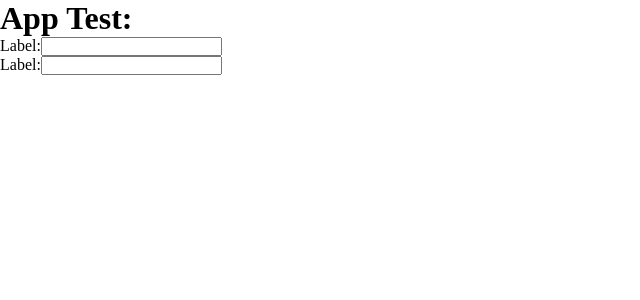
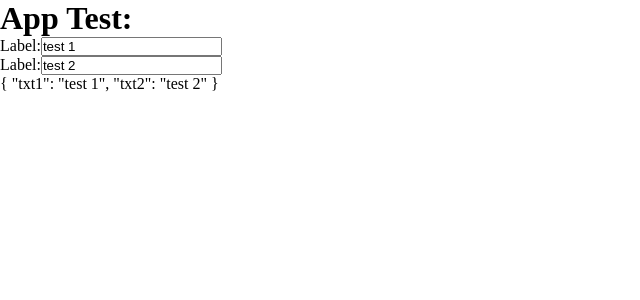
Before and after one commit to panahi-projects/vue-dube, a Vue app: page / in a window 1280 px wide. Shown: the top 300 px of the page, without its empty margins (0-640 px from the left). Built offline with nearby package versions, Linux system fonts and the light colour scheme.

Commit message:
Issue:#6 Feat:Two-way binding
Establishing a basic two-way binding for the existing fields.
Added files:
- src/mixins/abstractComponent.ts

```diff
--- a/src/App.vue
+++ b/src/App.vue
@@ -1,25 +1,32 @@
 <script setup lang="ts">
+import { ref } from 'vue';
 import { DynamicBuilder } from '.';
-const schema = {
+
+const schema = ref<any>({
   fieldId: 'schema1',
   fields: [
     {
       fieldId: '1',
       fieldType: 'Textbox',
       label: 'Text 1',
-      model: 'txt1'
+      model: 'txt1',
+      inputType: 'text'
     },
     {
       fieldId: '2',
       fieldType: 'Textbox',
       label: 'Text 2',
-      model: 'txt2'
+      model: 'txt2',
+      inputType: 'text'
     }
   ]
-};
-const model = {
-  txt1: '',
-  txt2: ''
+});
+const model = ref<any>({
+  txt1: 'test 1',
+  txt2: 'test 2'
+});
+const onModelUpdated = (newVal: any, modelName: any) => {
+  model.value[modelName] = newVal;
 };
 </script>
 
@@ -28,7 +35,8 @@ const model = {
     <h1>App Test:</h1>
     <main>
       <!-- components for test goes here -->
-      <DynamicBuilder :schema="schema" :model="model"></DynamicBuilder>
+      <DynamicBuilder :schema="schema" :model="model" @model-updated="onModelUpdated"></DynamicBuilder>
+      <div>{{ model }}</div>
     </main>
   </div>
 </template>
--- a/src/components/Dube.vue
+++ b/src/components/Dube.vue
@@ -1,8 +1,21 @@
-<script setup lang="ts">
-import { PropType } from 'vue';
-import { FieldGroup } from './';
+<script lang="ts">
+import { PropType, defineComponent } from 'vue';
+// import { FieldGroup } from './';
 import { IModel, ISchema } from '@/interfaces';
-const props = defineProps({
+import FieldGroup from './FieldGroup.vue';
+// const props = defineProps({
+//   schema: {
+//     type: Object as PropType<ISchema>,
+//     require: true
+//   },
+//   model: {
+//     type: Object as PropType<IModel>,
+//     require: true
+//   }
+// });
+
+export default defineComponent({
+  props: {
     schema: {
       type: Object as PropType<ISchema>,
       require: true
@@ -11,10 +24,18 @@ const props = defineProps({
       type: Object as PropType<IModel>,
       require: true
     }
+  },
+  emits: ['model-updated'],
+  components: { FieldGroup },
+  methods: {
+    onModelUpdated(newValue: any, model: string) {
+      this.$emit('model-updated', newValue, model);
+    }
+  }
 });
 </script>
 <template>
   <div class="dube" :data-cy-id="schema?.fieldId" data-cy-class="dube">
-    <FieldGroup :schema="schema" :model="model"></FieldGroup>
+    <FieldGroup :schema="schema" :model="model" @model-updated="onModelUpdated"></FieldGroup>
   </div>
 </template>
--- a/src/components/FieldContainer.vue
+++ b/src/components/FieldContainer.vue
@@ -15,7 +15,7 @@ export default defineComponent({
       default: {}
     }
   }, //end props
-
+  emits: ['model-updated'],
   setup(props) {
     let dynamicComponent = shallowRef<any>(null);
 
@@ -43,7 +43,12 @@ export default defineComponent({
     return {
       dynamicComponent
     };
-  } //end setup
+  }, //end setup
+  methods: {
+    onModelUpdated(newValue: any, model: string) {
+      this.$emit('model-updated', newValue, model);
+    }
+  }
 }); //end defineComponent
 </script>
 <template>
@@ -54,6 +59,7 @@ export default defineComponent({
       :is="dynamicComponent"
       :model="model"
       :schema="fieldSchema"
+      @model-updated="onModelUpdated"
     ></component>
   </div>
 </template>
--- a/src/components/FieldGroup.vue
+++ b/src/components/FieldGroup.vue
@@ -1,10 +1,11 @@
-<script setup lang="ts">
-import { PropType, computed } from 'vue';
+<script lang="ts">
+import { PropType, computed, defineComponent } from 'vue';
 import FieldContainer from './FieldContainer.vue';
 import { forEach, isFunction, isNil } from 'lodash';
 import { IModel, ISchema, TField } from '@/interfaces';
 
-const props = defineProps({
+export default defineComponent({
+  props: {
     schema: {
       type: Object as PropType<ISchema>,
       require: true
@@ -14,10 +15,12 @@ const props = defineProps({
       require: true
     },
     multiple: Boolean
-});
-
-const fields = computed(() => {
-  const vm = props;
+  },
+  emits: ['model-updated'],
+  components: { FieldContainer },
+  computed: {
+    fields() {
+      const vm = this;
       const res: Array<TField> = [];
       if (vm.schema && vm.schema.fields) {
         forEach(vm.schema.fields, (field: TField) => {
@@ -26,20 +29,68 @@ const fields = computed(() => {
       }
 
       return res;
-});
+    }
+  },
 
-//METHODS:
-const fieldVisible = (field: TField) => {
-  if (isFunction(field.visible)) return field.visible.call(this, props.model, field, props.schema, this);
+  methods: {
+    fieldVisible(field: TField) {
+      const vm = this;
+      if (isFunction(field.visible)) return field.visible.call(vm, vm.model, field, vm.schema, vm);
       if (isNil(field.visible)) return true;
 
       return field.visible;
-};
+    },
+    onModelUpdated(newValue: any, model: string) {
+      this.$emit('model-updated', newValue, model);
+    }
+  }
+});
+
+// const props = defineProps({
+//   schema: {
+//     type: Object as PropType<ISchema>,
+//     require: true
+//   },
+//   model: {
+//     type: Object as PropType<IModel>,
+//     require: true
+//   },
+//   multiple: Boolean
+// });
+
+// const fields = computed(() => {
+//   const vm = props;
+//   const res: Array<TField> = [];
+//   if (vm.schema && vm.schema.fields) {
+//     forEach(vm.schema.fields, (field: TField) => {
+//       if (!vm.multiple || field.multi === true) res.push(field);
+//     });
+//   }
+
+//   return res;
+// });
+
+// //METHODS:
+// const fieldVisible = (field: TField) => {
+//   if (isFunction(field.visible)) return field.visible.call(this, props.model, field, props.schema, this);
+//   if (isNil(field.visible)) return true;
+
+//   return field.visible;
+// };
+// const onModelUpdated = (newValue: any, model: string) => {
+//   console.log(newValue, model);
+// };
 </script>
 <template>
   <div class="dube-field-group">
     <template v-for="(field, idx) in fields">
-      <FieldContainer :key="`${idx}`" v-if="fieldVisible(field)" :fieldSchema="field" :model="model"></FieldContainer>
+      <FieldContainer
+        :key="`${idx}`"
+        v-if="fieldVisible(field)"
+        :fieldSchema="field"
+        :model="model"
+        @model-updated="onModelUpdated"
+      ></FieldContainer>
     </template>
   </div>
 </template>
--- a/src/components/fields/fieldTextbox.vue
+++ b/src/components/fields/fieldTextbox.vue
@@ -1,9 +1,31 @@
-<script setup lang="ts">
-let value = '';
+<script lang="ts">
+import abstractComponent from '@/mixins/abstractComponent';
+import { isNumber } from 'lodash';
+import { defineComponent, ref } from 'vue';
+export default defineComponent({
+  mixins: [abstractComponent],
+  setup() {
+    return {};
+  },
+  methods: {
+    onInput($event: any) {
+      let value = $event.target.value;
+      switch (this.schema.inputType.toLowerCase()) {
+        case 'number':
+        case 'range':
+          if (isNumber(parseFloat($event.target.value))) {
+            value = parseFloat($event.target.value);
+          }
+          break;
+      }
+      this.value = value;
+    }
+  }
+});
 </script>
 <template>
   <div class="my-textbox">
     <label for="sampleText">Label:</label>
-    <input id="sampleText" type="text" name="sampleTextbox" v-model="value" />
+    <input id="sampleText" type="text" name="sampleTextbox" @input="onInput" :value="value" />
   </div>
 </template>
--- a/src/interfaces/index.ts
+++ b/src/interfaces/index.ts
@@ -4,7 +4,7 @@ export type TDynamic = {
 export type TField = {
   fieldId: string;
   fieldType: string;
-  model?: string;
+  model: string;
   [key: string]: any;
 };
 export interface ISchema {
--- /dev/null
+++ b/src/mixins/abstractComponent.ts
@@ -0,0 +1,46 @@
+import { TDynamic, TField } from '@/interfaces';
+import { debounce, forEach, isFunction, get as objGet, uniq as arrayUniq, isArray, isString, isNil } from 'lodash';
+import { PropType, defineComponent } from 'vue';
+
+export default defineComponent({
+  props: {
+    schema: {
+      type: Object as PropType<TField>,
+      required: true
+    },
+    model: {
+      type: Object,
+      default: {}
+    }
+  },
+  emits: ['model-updated'],
+  computed: {
+    value: {
+      cache: false,
+      get(): any {
+        const self = this;
+        const val = objGet(self.model, self.schema.model);
+
+        return self.formatValueToField(val);
+      },
+      set(newValue: any) {
+        const self = this;
+        const oldValue = self.value;
+        newValue = self.formatValueToModel(newValue);
+
+        self.updateModelValue(newValue, oldValue);
+      }
+    }
+  },
+  methods: {
+    updateModelValue(newValue: any, oldValue: any) {
+      this.$emit('model-updated', newValue, this.schema.model);
+    },
+    formatValueToField(value: any) {
+      return value;
+    },
+    formatValueToModel(value: any) {
+      return value;
+    }
+  }
+});
```
Lines whose indentation alone changed are shown as unchanged.
